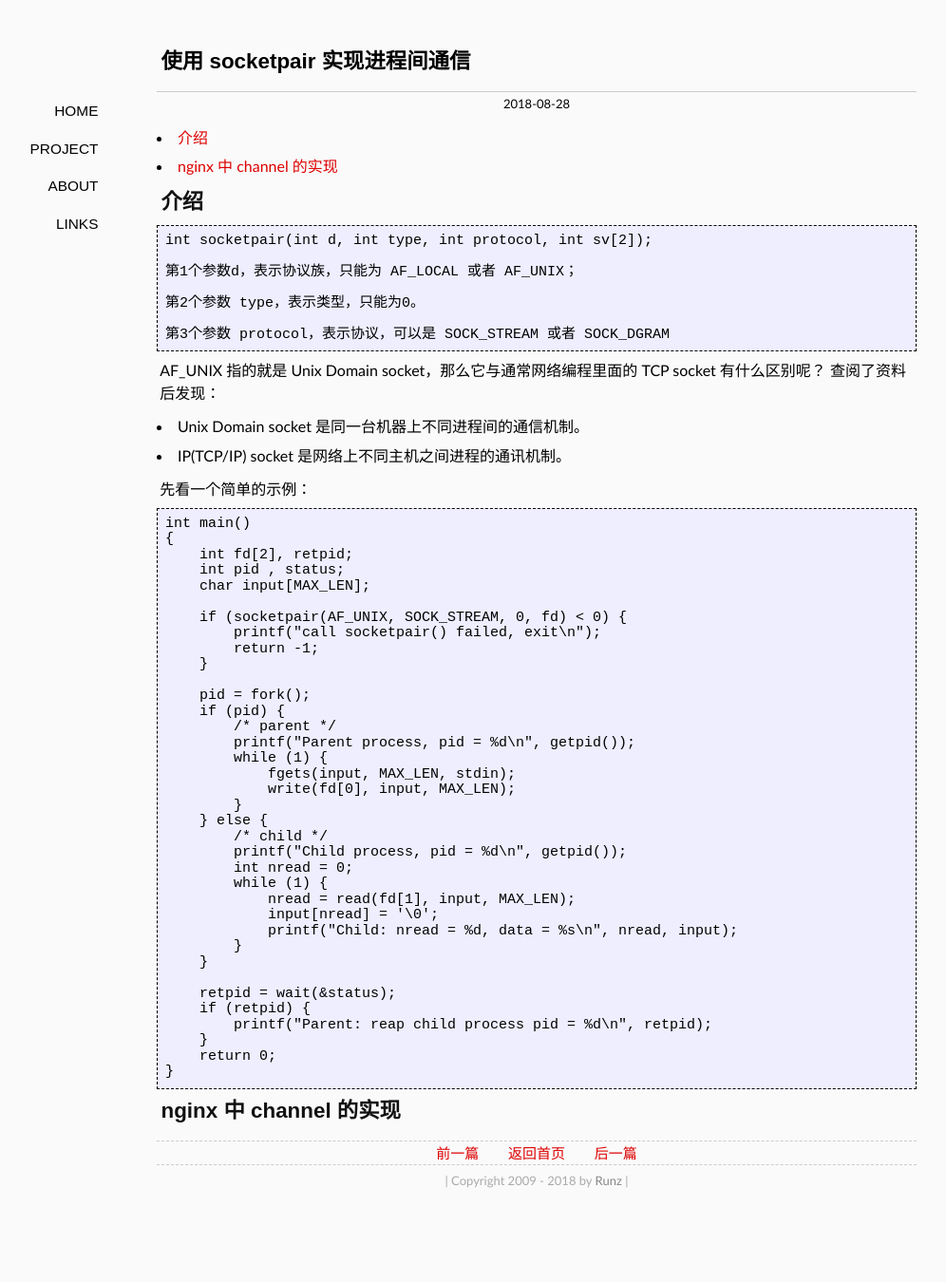
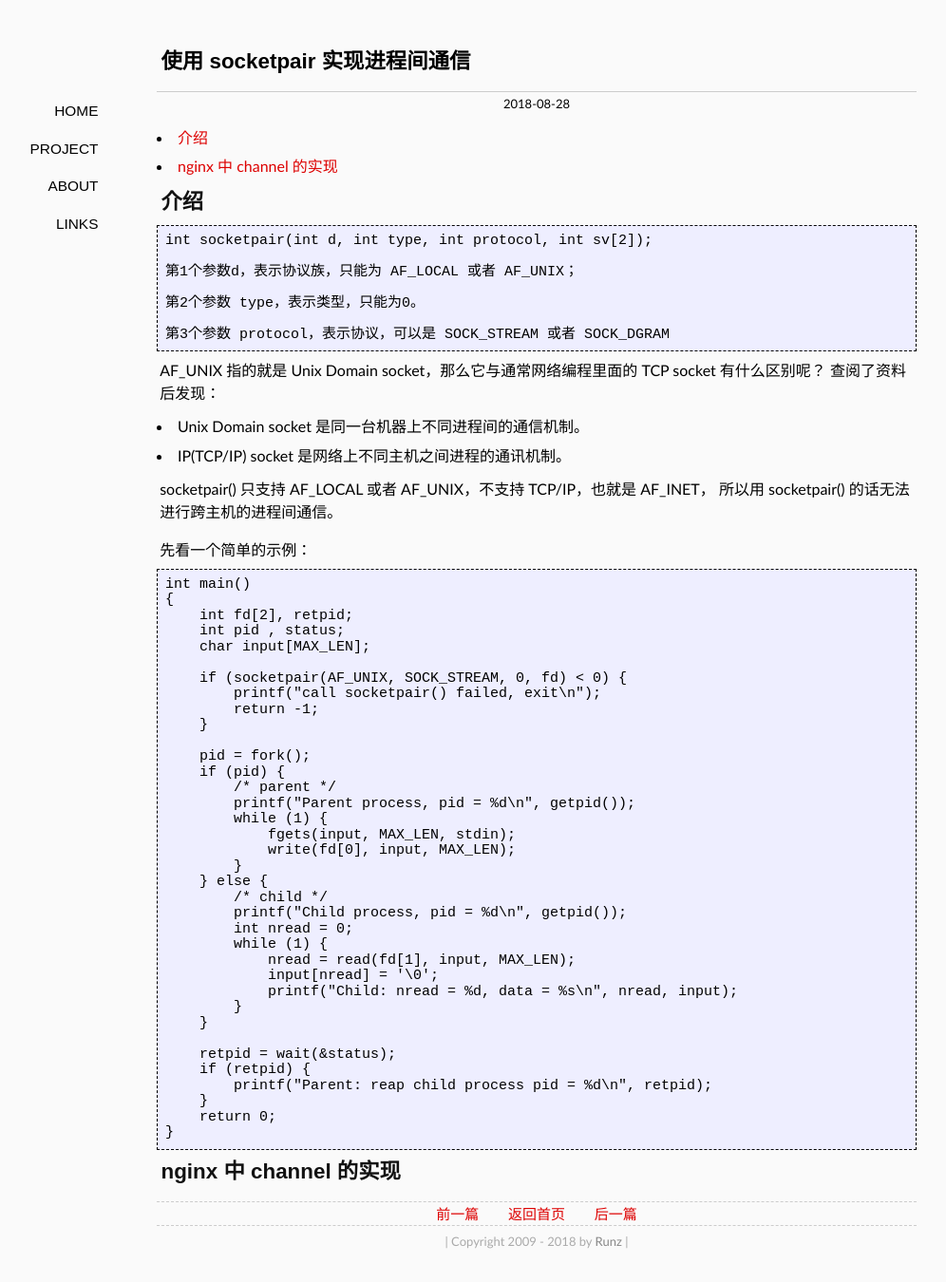
Before and after one commit to shaman7036/runzhen.github.io, a Jekyll site: the page built from _posts/2018-08-28-socketpair.md, in a window 1280 px wide. Shown: the whole page at 95% size, without its empty margins (75-1071 px from the left). Built offline with Jekyll 4.4.1, drawn with Linux system fonts in a browser that asks for light colours; some web fonts are replaced; comment, search, counter and statistics services are not loaded; before the commit the page ends 1286 px from its top, so only the background shows below that; some of the changed lines change nothing that is shown.

Commit message:
socketpaire

```diff
--- a/_posts/2018-08-28-socketpair.md
+++ b/_posts/2018-08-28-socketpair.md
@@ -1,6 +1,6 @@
 ---
 layout: post
-comments: no
+comments: yes
 title: "使用 socketpair 实现进程间通信"
 category: "Linux"
 tags: [linux]
@@ -25,6 +25,9 @@ AF_UNIX 指的就是 Unix Domain socket，那么它与通常网络编程里面
 
 - Unix Domain socket 是同一台机器上不同进程间的通信机制。
 - IP(TCP/IP) socket 是网络上不同主机之间进程的通讯机制。
+
+
+socketpair() 只支持 AF_LOCAL 或者 AF_UNIX，不支持 TCP/IP，也就是 AF_INET， 所以用 socketpair() 的话无法进行跨主机的进程间通信。
 
 先看一个简单的示例：
 
```
